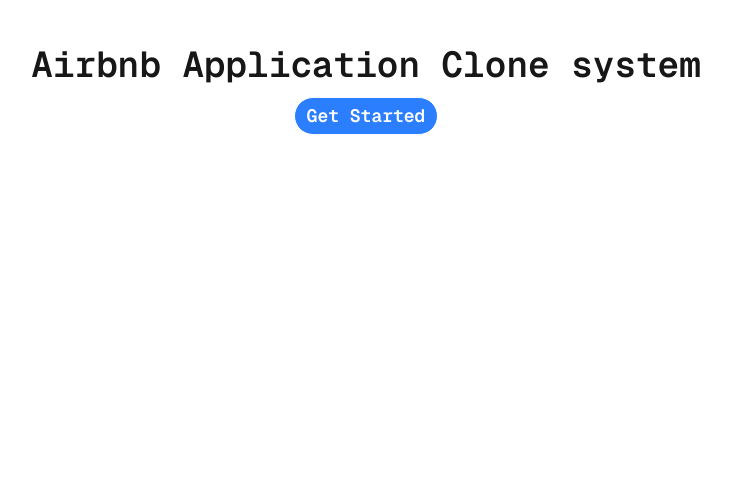
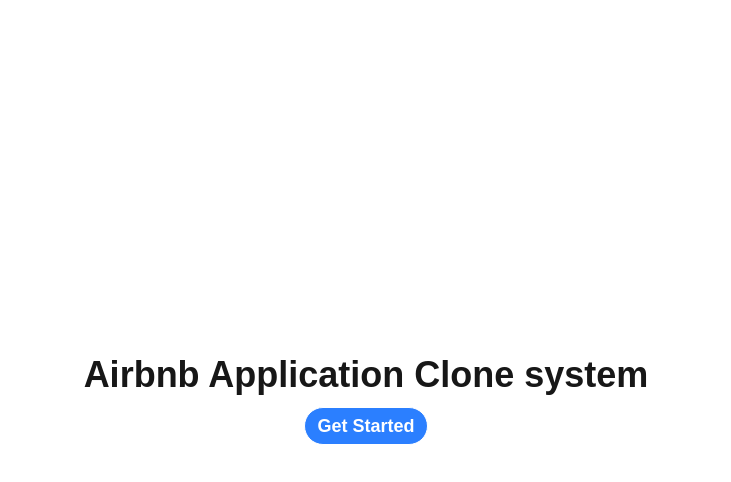
Before and after one commit to Salomegit/alx-project-0x00-setup, a Next.js app in the folder alx-project-0x00/: page / in a window 1280 px wide. Shown: the top 482 px of the page, without its empty margins (274-1005 px from the left). Built offline with nearby package versions, Linux system fonts and the light colour scheme.

Commit message:
about and landing pages added

```diff
--- /dev/null
+++ b/alx-project-0x00/pages/about.tsx
@@ -0,0 +1,9 @@
+import React from 'react'
+
+const about:React.FC = () => {
+  return (
+   <h1 className="text-xl font-extralight">About Page</h1>
+  )
+}
+
+export default about
--- a/alx-project-0x00/pages/index.tsx
+++ b/alx-project-0x00/pages/index.tsx
@@ -1,26 +1,14 @@
-import { Geist, Geist_Mono } from "next/font/google";
 
-const geistSans = Geist({
-  variable: "--font-geist-sans",
-  subsets: ["latin"],
-});
-
-const geistMono = Geist_Mono({
-  variable: "--font-geist-mono",
-  subsets: ["latin"],
-});
 
 const Home: React.FC = () => {
   return (
-    <div
-      className={`${geistSans.className} ${geistMono.className} font-sans grid grid-rows-[20px_1fr_20px] items-center justify-items-center min-h-screen p-8 pb-20 gap-16 sm:p-20`}
-    >
-          <main className="flex flex-col h-screen justify-center items-center text-4xl font-semibold">
+    <main className="flex flex-col h-screen justify-center items-center text-4xl font-semibold">
       <h1>Airbnb Application Clone system</h1>
-      <button className=" border px-3 py-1 text-lg mt-3  bg-blue-500 text-white rounded-full">Get Started</button>
+      <button className="border px-3 py-1 text-lg mt-3 bg-blue-500 text-white rounded-full">
+        Get Started
+      </button>
     </main>
-    </div>
   );
-}
+};
 
 export default Home;
--- /dev/null
+++ b/alx-project-0x00/pages/landing.tsx
@@ -0,0 +1,9 @@
+import React from 'react'
+
+const landing:React.FC = () => {
+  return (
+      <h1 className=" text-xl font-extralight">Landing Page</h1>
+  )
+}
+
+export default landing
```
